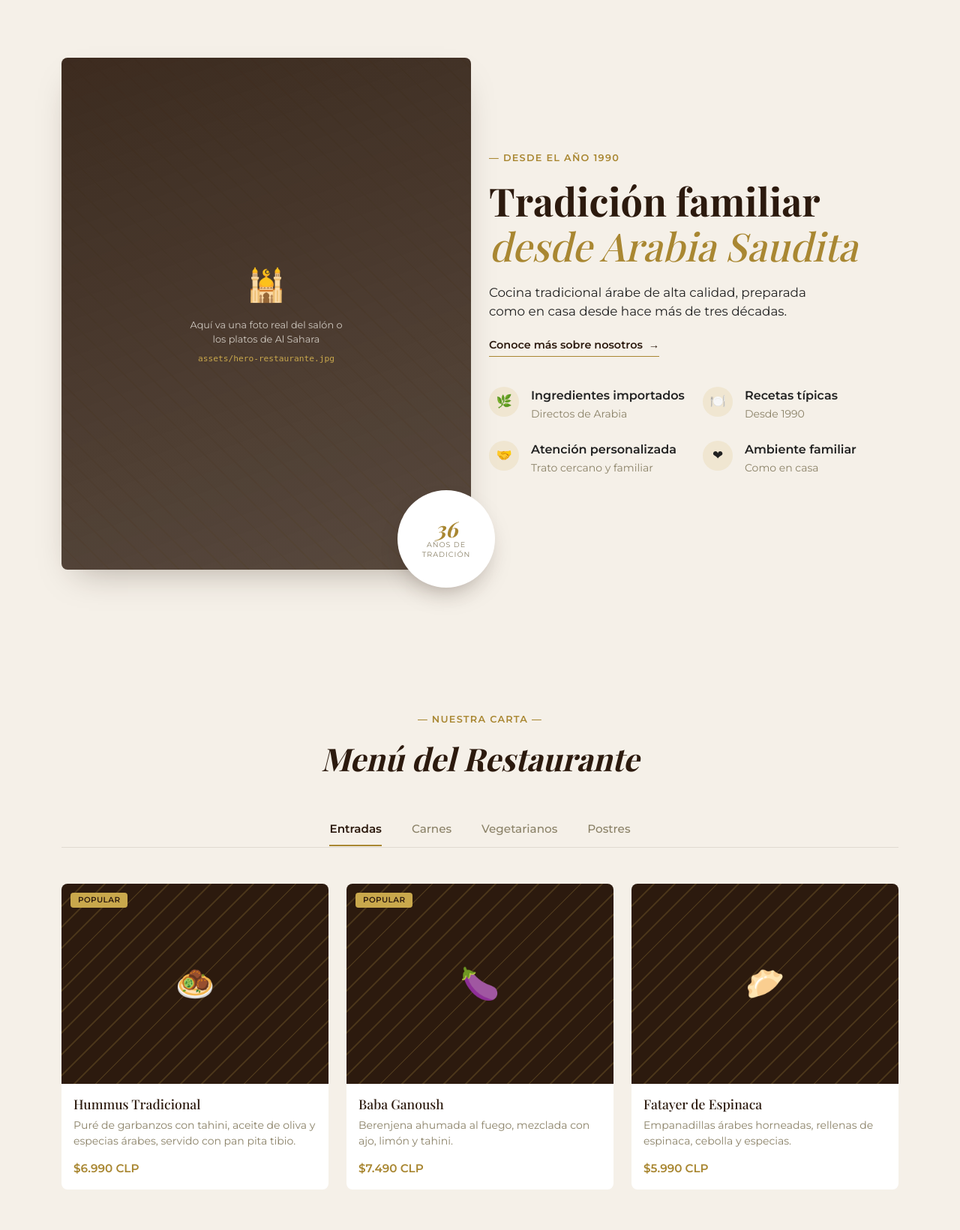
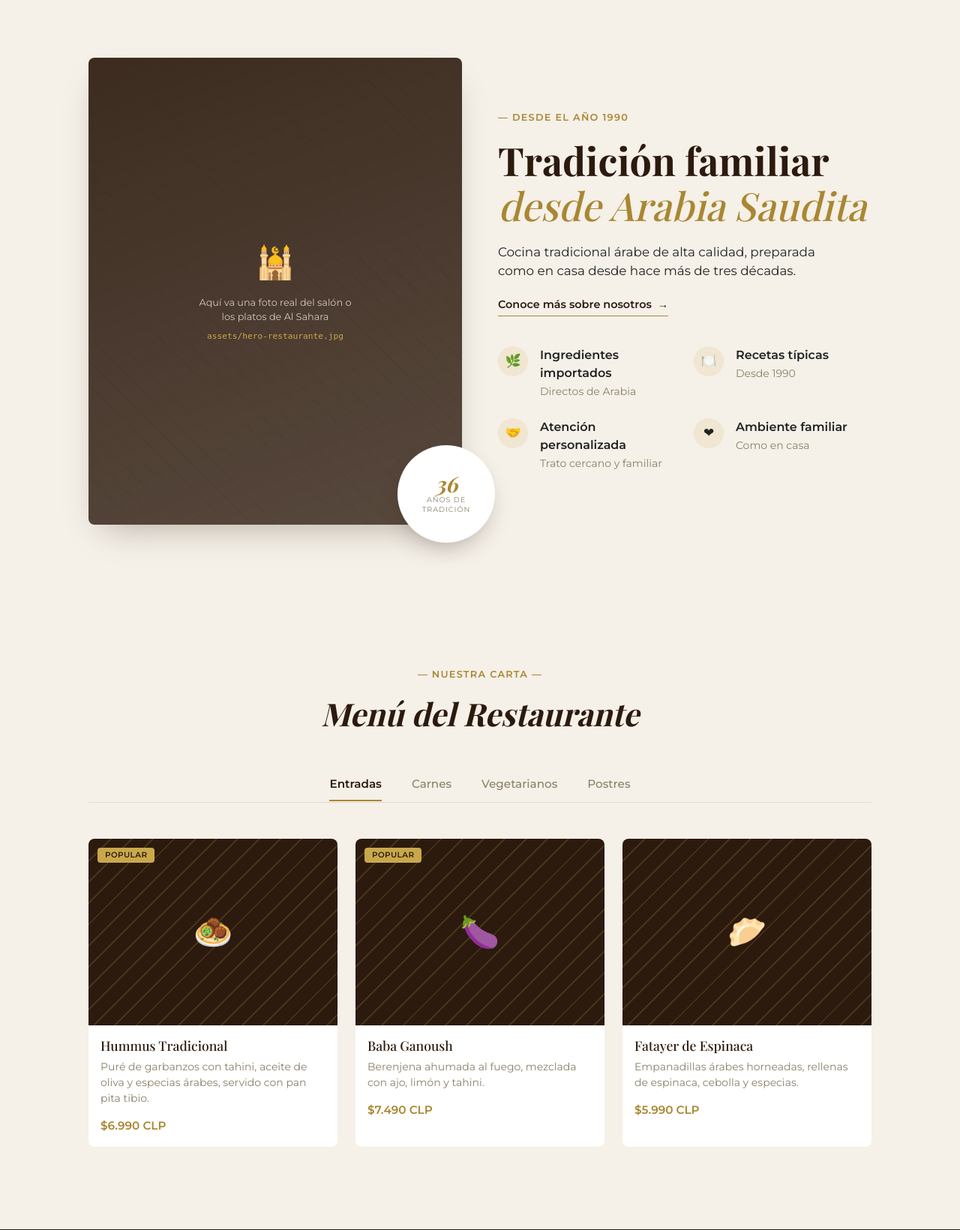
Before and after one commit to Daff03/8481-Desarrollo-web, a PHP site: page / in a window 1280 px wide. Shown: the part 83-1724 px from the top of the page at 75% size. Run offline with PHP 8.4, Linux system fonts and the light colour scheme.

Commit message:
arreglo del tamaño

```diff
--- a/FrontEnd/components/hero.php
+++ b/FrontEnd/components/hero.php
@@ -1,6 +1,6 @@
 <section id="inicio" class="al-sahara-hero position-relative overflow-hidden">
-  <div class="container">
-    <div class="row align-items-center gy-5">
+  <div class="container px-4 px-lg-5">
+    <div class="row align-items-center gy-5 gx-lg-5">
 
       <div class="col-lg-6 position-relative al-sahara-reveal">
         <div class="al-sahara-hero-img d-flex flex-column align-items-center justify-content-center text-center p-4">
--- a/FrontEnd/components/menu.php
+++ b/FrontEnd/components/menu.php
@@ -1,5 +1,5 @@
 <section id="menu" class="al-sahara-menu">
-  <div class="container">
+  <div class="container px-4 px-lg-5">
 
     <div class="text-center mb-5 al-sahara-reveal">
       <span class="al-sahara-eyebrow d-block">— Nuestra Carta —</span>
```
